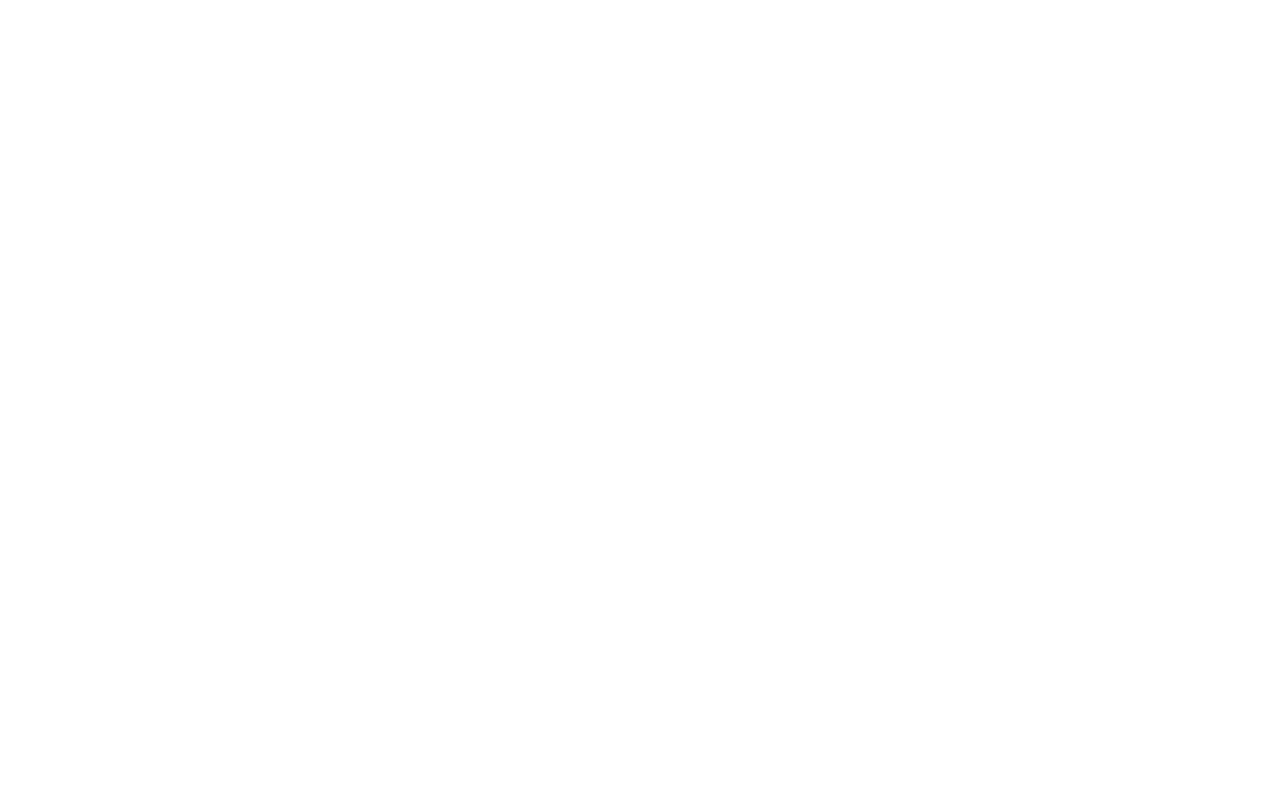
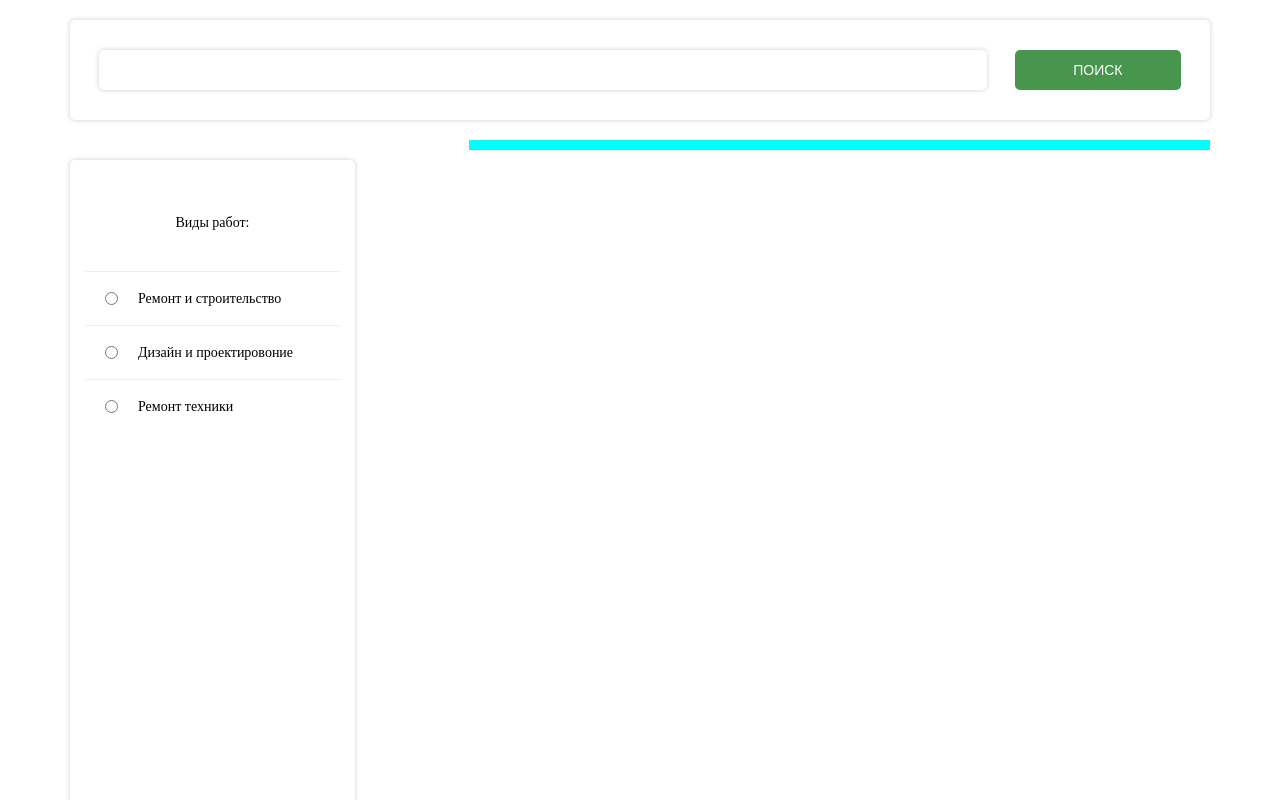
Before and after one commit to said-mohmad/aggregator-front, a React (Create React App) app: page / in a window 1280 px wide. Shown: the top 800 px of the page. Built offline with nearby package versions, Linux system fonts and the light colour scheme.

Commit message:
Страница поиска

```diff
--- a/src/components/App.jsx
+++ b/src/components/App.jsx
@@ -1,7 +1,11 @@
 import style from "./App.module.css";
+import SearchPage from "./SearchPage/SearchPage";
+
 
 function App() {
-  return <div className={style.app}></div>;
+  return <div className={style.app}>
+    <SearchPage />
+  </div>;
 }
 
 export default App;
--- /dev/null
+++ b/src/components/SearchPage/CardsBlock/CardsBlock.jsx
@@ -0,0 +1,11 @@
+import React from 'react';
+import styles from './CardsBlock.module.css';
+
+const CardsBlock = () => {
+    return (
+        <div className={styles.CardsBlock}>
+        </div>
+    );
+};
+
+export default CardsBlock;
--- /dev/null
+++ b/src/components/SearchPage/CardsBlock/CardsBlock.module.css
@@ -0,0 +1,7 @@
+
+
+.CardsBlock {
+    width: 65%;
+    background-color: aqua;
+    height: 10px;
+}
--- /dev/null
+++ b/src/components/SearchPage/SearchBlock/SearchBlock.js
@@ -0,0 +1,13 @@
+import React from 'react';
+import styles from './SearchBlock.module.css'
+
+const SearchBlock = () => {
+    return (
+        <div className={styles.SearchBlock}>
+            <input type="text" />
+            <button>ПОИСК</button>
+        </div>
+    );
+};
+
+export default SearchBlock;
--- /dev/null
+++ b/src/components/SearchPage/SearchBlock/SearchBlock.module.css
@@ -0,0 +1,31 @@
+
+
+.SearchBlock {
+    display: flex;
+    align-items: center;
+    justify-content: space-around;
+    width: 1140px;
+    min-height: 50px;
+    margin: 20px auto;
+    padding: 30px 15px;
+    box-shadow: 0 0 5px rgba(0,0,0,0.2);
+    border-radius: 5px;
+}
+
+.SearchBlock input{
+    width: 80%;
+    height: 40px;
+    box-shadow: 0 0 5px rgba(0,0,0,0.2);
+    border: none;
+    border-radius: 5px;
+}
+
+.SearchBlock button {
+    width: 15%;
+    height: 40px;
+    border: none;
+    background-color: #48964D;
+    color: white;
+    border-radius: 5px;
+
+}
--- /dev/null
+++ b/src/components/SearchPage/SearchPage.jsx
@@ -0,0 +1,19 @@
+import React from 'react';
+import styles from './SearchPage.module.css'
+import SearchBlock from './SearchBlock/SearchBlock';
+import SidebarBlock from './SidebarBlock/SidebarBlock'
+import CardsBlock from './CardsBlock/CardsBlock'
+
+const Main = () => {
+    return (
+        <div className={styles.SearchPage}>
+            <SearchBlock />
+            <div className={styles.Wrapper}>
+            <SidebarBlock />
+            <CardsBlock />
+            </div>
+        </div>
+    );
+};
+
+export default Main;
--- /dev/null
+++ b/src/components/SearchPage/SearchPage.module.css
@@ -0,0 +1,11 @@
+.SearchPage {
+    max-width: 100%;
+    margin: auto;
+}
+
+.Wrapper {
+    width: 1140px;
+    display: flex;
+    margin: auto;
+   justify-content: space-between;
+}
--- /dev/null
+++ b/src/components/SearchPage/SidebarBlock/Sidebar.module.css
@@ -0,0 +1,29 @@
+* {
+    box-sizing: border-box;
+    font-size: 14px;
+}
+.Sidebar {
+    width: 25%;
+    min-height: 800px;
+    background-color: white;
+    margin: 20px 0;
+    padding: 15px;
+    box-shadow: 0 0 5px rgba(0,0,0,0.2);
+    border-radius: 5px;
+}
+
+.CategoryTitle {
+    text-align: center;
+    margin: 40px;
+}
+
+.CategoryOfMap {
+    display: flex;
+    border-top: 1px solid #EEEEEE;
+    padding: 15px 0;
+    align-items: center;
+}
+
+.CategoryOfMap input {
+    margin: 5px 20px;
+}
--- /dev/null
+++ b/src/components/SearchPage/SidebarBlock/SidebarBlock.jsx
@@ -0,0 +1,27 @@
+import React from 'react';
+import styles from './Sidebar.module.css'
+
+const SidebarBlock = () => {
+    return (
+        <div className={styles.Sidebar}>
+            <div className={styles.CategoryTitle}>
+                Виды работ:
+            </div>
+
+            <div className={styles.CategoryOfMap}>
+                <input type="radio" />
+                Ремонт и строительство
+            </div>
+            <div  className={styles.CategoryOfMap}>
+                <input type="radio" />
+                Дизайн и проектировоние
+            </div>
+            <div  className={styles.CategoryOfMap}>
+                <input type="radio" />
+                Ремонт техники
+            </div>
+        </div>
+    );
+};
+
+export default SidebarBlock;
```
